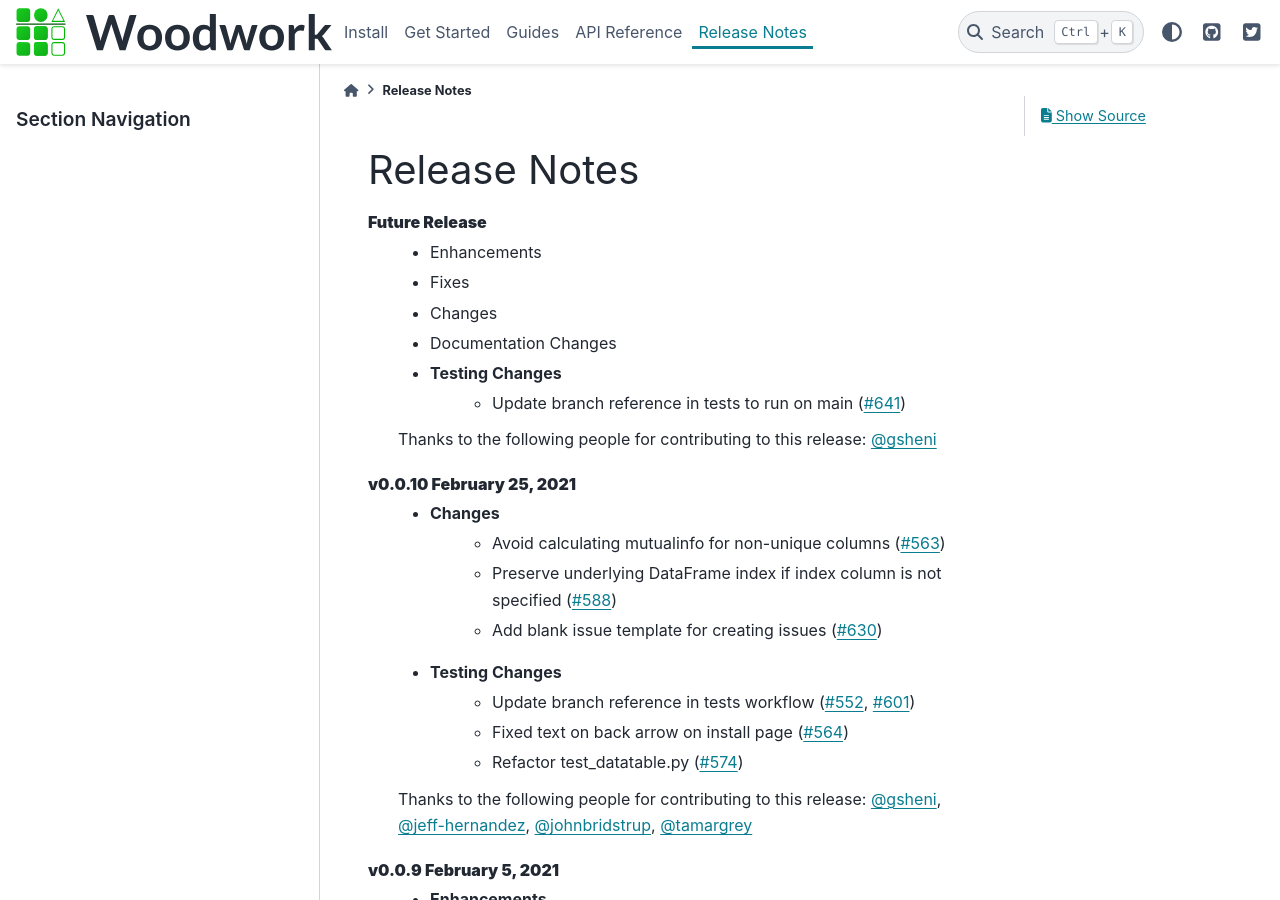
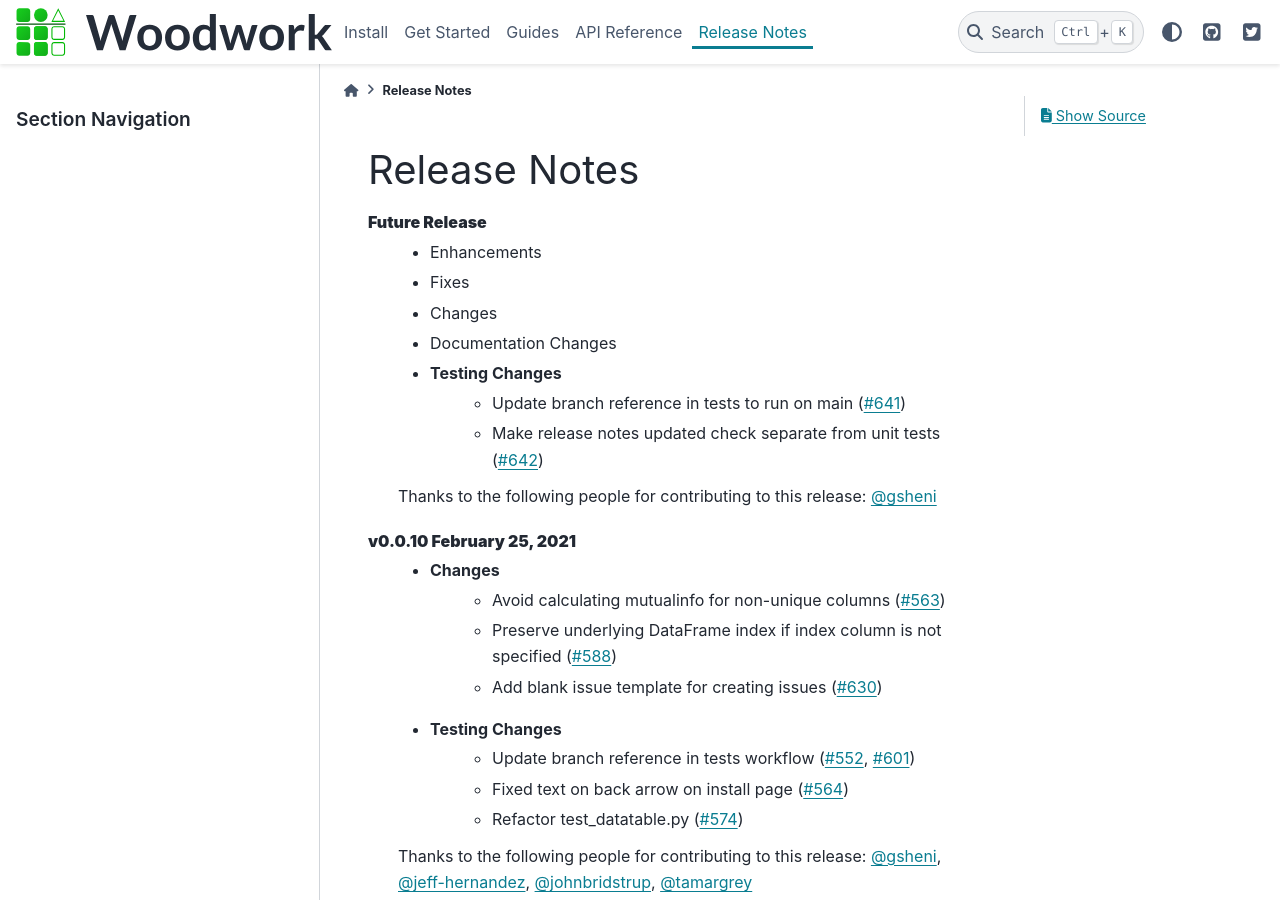
Before and after one commit to alteryx/woodwork, a Sphinx documentation site: the page built from docs/source/release_notes.rst, in a window 1280 px wide and 900 px high. Built offline with Sphinx 7.4.7 and the PyData theme 0.15.4, drawn with Linux system fonts in a browser that asks for light colours; comment, search, counter and statistics services are not loaded.

Commit message:
Update release_notes.rst

```diff
--- a/docs/source/release_notes.rst
+++ b/docs/source/release_notes.rst
@@ -9,6 +9,7 @@ Release Notes
     * Documentation Changes
     * Testing Changes
         * Update branch reference in tests to run on main (:pr:`641`)
+        * Make release notes updated check separate from unit tests (:pr:`642`)
 
     Thanks to the following people for contributing to this release:
     :user:`gsheni`
```
